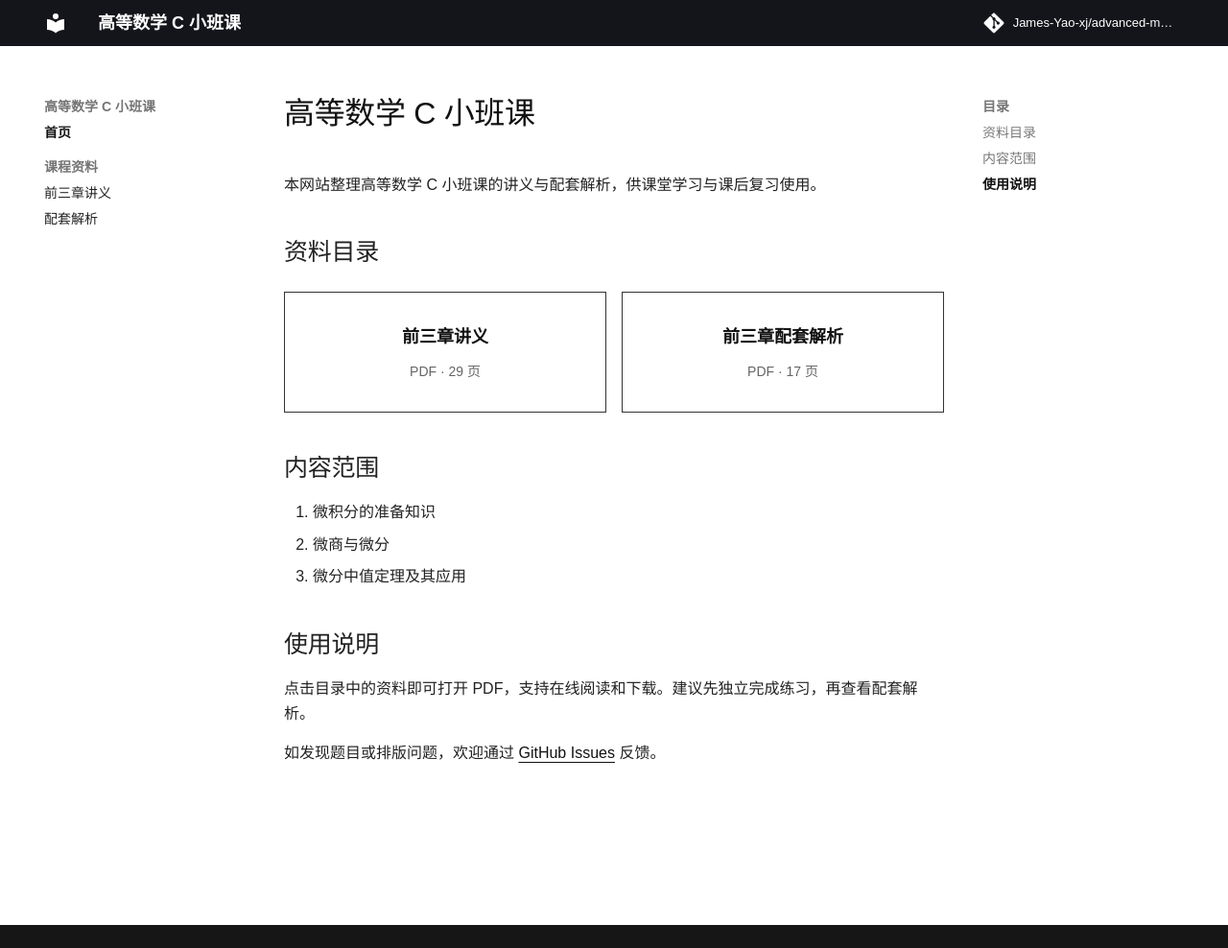
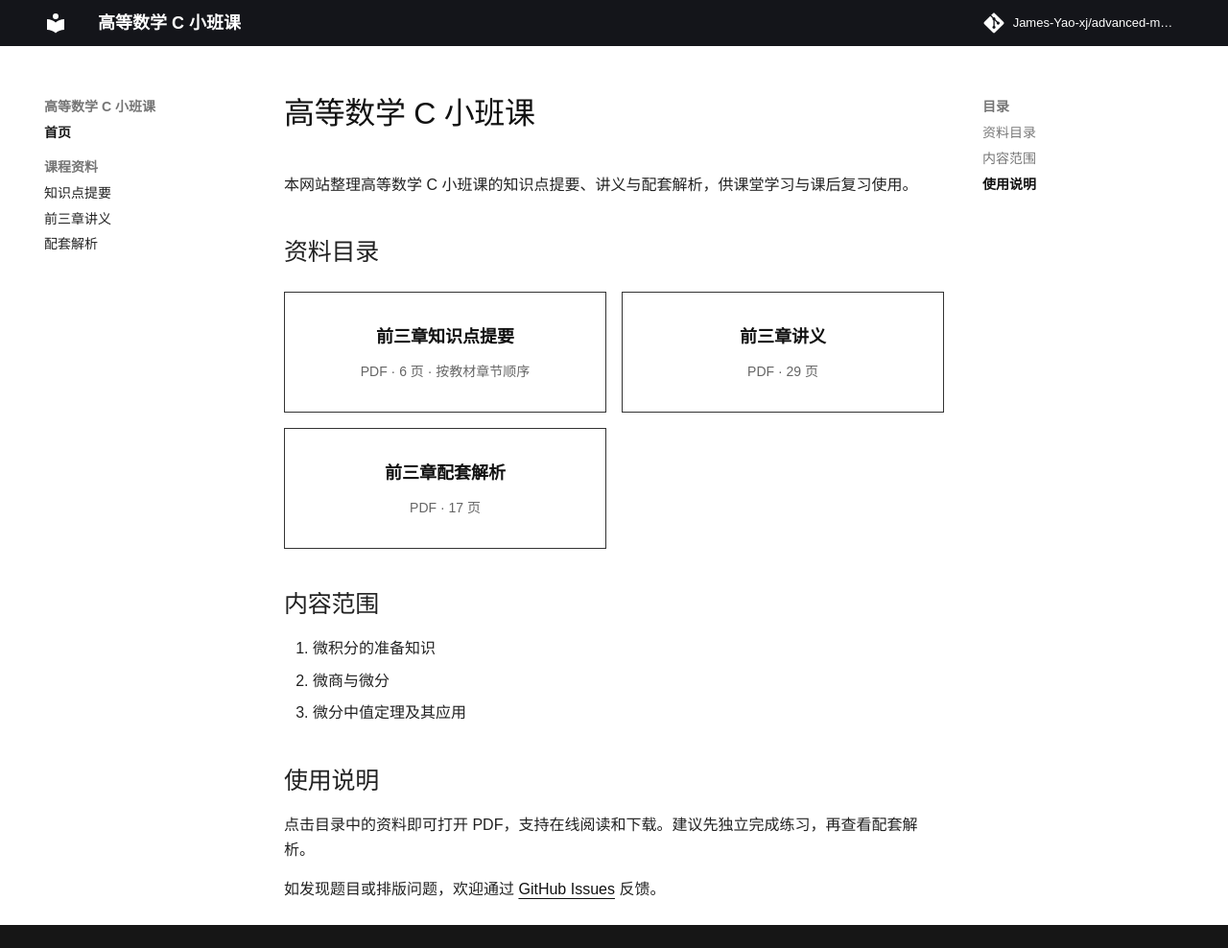
Before and after one commit to James-Yao-xj/advanced-mathematics-c-tutorial, an MkDocs documentation site: the page built from docs/index.md, in a window 1280 px wide and 988 px high. Shown: the whole window at 96% size. Built offline with MkDocs 1.6.1 and Material for MkDocs 9.7.7, drawn with Linux system fonts in a browser that asks for light colours; comment, search, counter and statistics services are not loaded.

Commit message:
Show knowledge outline on course homepage and navigation

```diff
--- a/docs/index.md
+++ b/docs/index.md
@@ -1,10 +1,14 @@
 # 高等数学 C 小班课
 
-本网站整理高等数学 C 小班课的讲义与配套解析，供课堂学习与课后复习使用。
+本网站整理高等数学 C 小班课的知识点提要、讲义与配套解析，供课堂学习与课后复习使用。
 
 ## 资料目录
 
 <div class="resource-list">
+  <a class="resource-card" href="handouts/高等数学C-前三章知识点提要.pdf">
+    <strong>前三章知识点提要</strong>
+    <span>PDF · 6 页 · 按教材章节顺序</span>
+  </a>
   <a class="resource-card" href="handouts/高等数学BC-前三章讲义.pdf">
     <strong>前三章讲义</strong>
     <span>PDF · 29 页</span>
--- a/mkdocs.yml
+++ b/mkdocs.yml
@@ -16,6 +16,7 @@ theme:
 nav:
   - 首页: index.md
   - 课程资料:
+      - 知识点提要: handouts/高等数学C-前三章知识点提要.pdf
       - 前三章讲义: handouts/高等数学BC-前三章讲义.pdf
       - 配套解析: handouts/高等数学BC-前三章配套解析.pdf
 plugins: []
```
